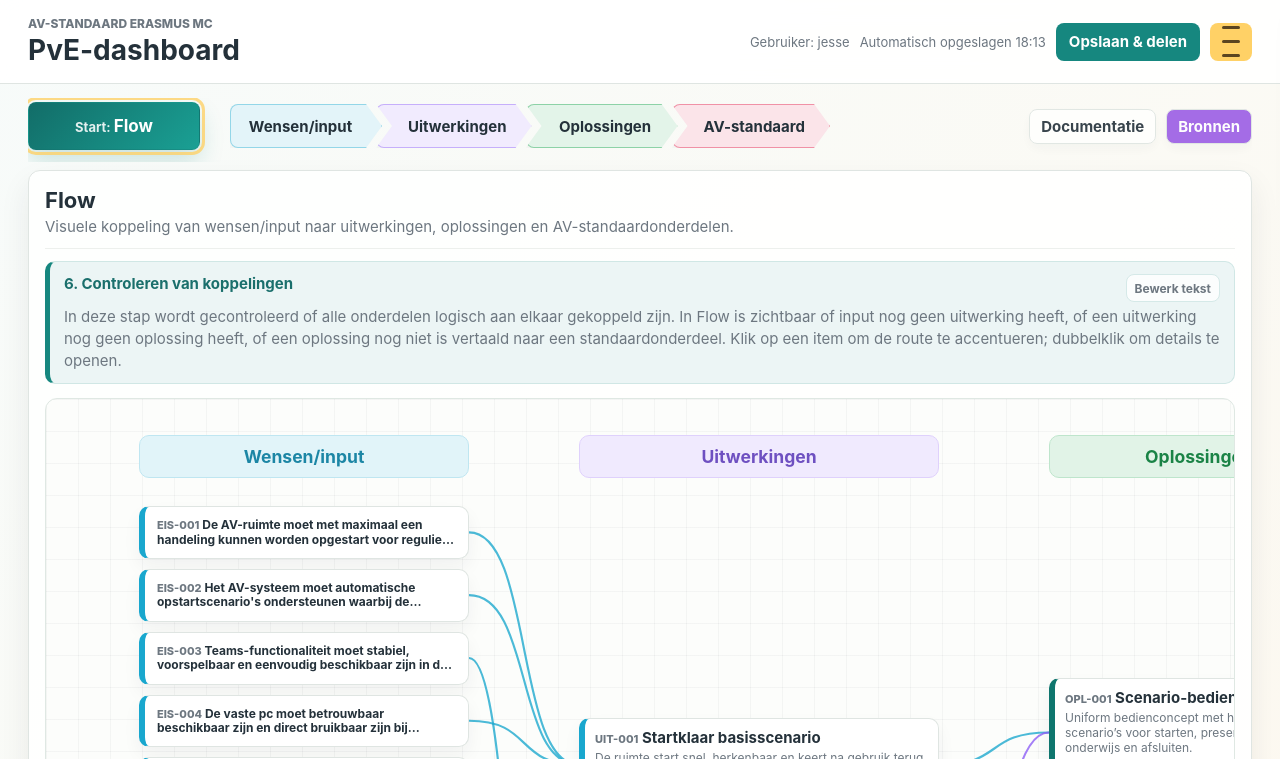
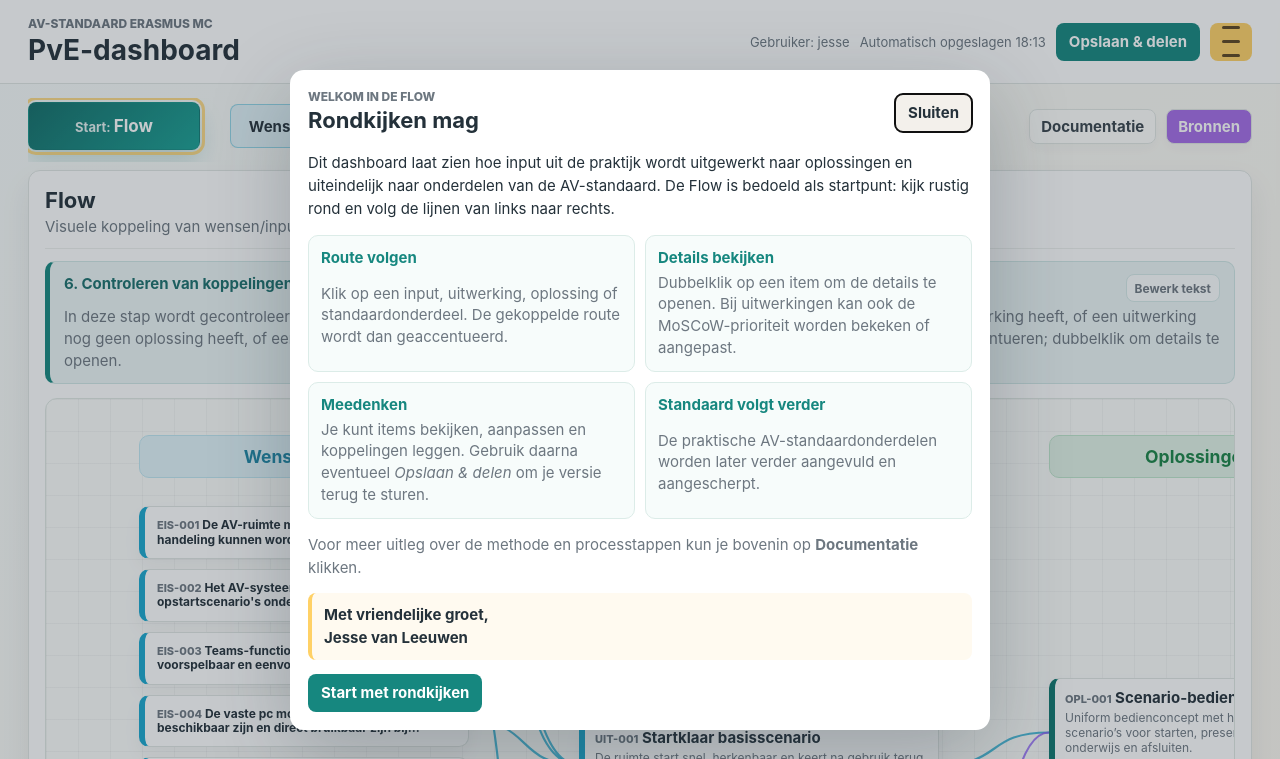
Before and after one commit to Leades-AVcore/av-standaard-erasmusmc, a plain HTML site: page index.html in a window 1280 px wide. Shown: the top 759 px of the page. Drawn offline with Linux system fonts and the light colour scheme.

Commit message:
Voeg introductiepop-up toe aan Flow

```diff
--- a/app.js
+++ b/app.js
@@ -1,5 +1,6 @@
 const STORAGE_KEY = "emc_av_pve_dashboard_online_clone_v1";
 const PREVIOUS_STORAGE_KEYS = [];
+const INTRO_STORAGE_KEY = "emc_av_pve_dashboard_online_intro_seen_v1";
 const WORKFILE_PATH = "pve_werkbestand_basis.json";
 const MARKDOWN_PATH = "../centrale_eisenlijst_pve.md";
 const APP_BASE_FILE_VERSION = "2026-05-18-wens-uitwerking-standaard";
@@ -201,6 +202,7 @@ async function init() {
   bindEvents();
   await loadState();
   renderAll();
+  window.setTimeout(showIntroIfNeeded, 250);
 }
 
 function cacheElements() {
@@ -212,7 +214,7 @@ function cacheElements() {
     "addWishBtn", "addRequirementBtn", "addInputBtn", "addPointBtn", "workflowSteps", "inputCards", "pointCards", "addOutcomeBtn", "outcomeCards", "addSolutionBtn", "solutionCards", "addStandardPartBtn", "standardPartCards", "flowChart", "analysisGrid",
     "editDialog", "editForm", "dialogTitle", "dialogFields", "deleteDialogBtn", "saveDialogBtn", "closeEditDialogBtn",
     "linkDialog", "linkForm", "linkRequirementLabel", "existingSolutionSelect", "newSolutionName", "newSolutionDescription", "saveLinkBtn", "closeLinkDialogBtn",
-    "actorDialog", "actorForm", "actorNameInput", "saveActorBtn", "toast"
+    "actorDialog", "actorForm", "actorNameInput", "saveActorBtn", "introDialog", "closeIntroDialogBtn", "startIntroDialogBtn", "toast"
   ].forEach((id) => {
     els[id] = document.getElementById(id);
   });
@@ -274,6 +276,8 @@ function bindEvents() {
     saveLink();
   });
   els.closeLinkDialogBtn.addEventListener("click", () => els.linkDialog.close());
+  if (els.closeIntroDialogBtn) els.closeIntroDialogBtn.addEventListener("click", closeIntroDialog);
+  if (els.startIntroDialogBtn) els.startIntroDialogBtn.addEventListener("click", closeIntroDialog);
 
   window.addEventListener("resize", () => {
     if (document.getElementById("flow").classList.contains("active")) updateFlowBoard();
@@ -296,7 +300,23 @@ function bindEvents() {
     autoSave(false);
     els.actorDialog.close();
     renderStats();
-  });
+    window.setTimeout(showIntroIfNeeded, 150);
+  });
+}
+
+function showIntroIfNeeded() {
+  if (!els.introDialog || localStorage.getItem(INTRO_STORAGE_KEY)) return;
+  if (els.actorDialog?.open || els.editDialog?.open || els.linkDialog?.open || els.introDialog.open) return;
+  try {
+    els.introDialog.showModal();
+  } catch {
+    localStorage.setItem(INTRO_STORAGE_KEY, new Date().toISOString());
+  }
+}
+
+function closeIntroDialog() {
+  localStorage.setItem(INTRO_STORAGE_KEY, new Date().toISOString());
+  if (els.introDialog?.open) els.introDialog.close();
 }
 
 async function loadState() {
--- a/index.html
+++ b/index.html
@@ -4,7 +4,7 @@
     <meta charset="utf-8">
     <meta name="viewport" content="width=device-width, initial-scale=1">
     <title>PvE-dashboard AV-standaard</title>
-    <link rel="stylesheet" href="styles.css?v=20260519-flow-start">
+    <link rel="stylesheet" href="styles.css?v=20260519-flow-intro">
   </head>
   <body>
     <header class="topbar">
@@ -219,6 +219,47 @@
       </form>
     </dialog>
 
+    <dialog id="introDialog" class="dialog intro-dialog">
+      <form method="dialog">
+        <div class="dialog-head">
+          <div>
+            <p class="eyebrow">Welkom in de Flow</p>
+            <h2>Rondkijken mag</h2>
+          </div>
+          <button id="closeIntroDialogBtn" class="ghost" type="button">Sluiten</button>
+        </div>
+        <p>
+          Dit dashboard laat zien hoe input uit de praktijk wordt uitgewerkt naar oplossingen en uiteindelijk naar onderdelen van de AV-standaard.
+          De Flow is bedoeld als startpunt: kijk rustig rond en volg de lijnen van links naar rechts.
+        </p>
+        <div class="intro-grid">
+          <article>
+            <strong>Route volgen</strong>
+            <span>Klik op een input, uitwerking, oplossing of standaardonderdeel. De gekoppelde route wordt dan geaccentueerd.</span>
+          </article>
+          <article>
+            <strong>Details bekijken</strong>
+            <span>Dubbelklik op een item om de details te openen. Bij uitwerkingen kan ook de MoSCoW-prioriteit worden bekeken of aangepast.</span>
+          </article>
+          <article>
+            <strong>Meedenken</strong>
+            <span>Je kunt items bekijken, aanpassen en koppelingen leggen. Gebruik daarna eventueel <em>Opslaan & delen</em> om je versie terug te sturen.</span>
+          </article>
+          <article>
+            <strong>Standaard volgt verder</strong>
+            <span>De praktische AV-standaardonderdelen worden later verder aangevuld en aangescherpt.</span>
+          </article>
+        </div>
+        <p class="muted">
+          Voor meer uitleg over de methode en processtappen kun je bovenin op <strong>Documentatie</strong> klikken.
+        </p>
+        <p class="intro-signature">Met vriendelijke groet,<br>Jesse van Leeuwen</p>
+        <div class="dialog-actions">
+          <button id="startIntroDialogBtn" value="default" type="submit">Start met rondkijken</button>
+        </div>
+      </form>
+    </dialog>
+
     <dialog id="linkDialog" class="dialog small">
       <form id="linkForm" method="dialog">
         <div class="dialog-head">
--- a/styles.css
+++ b/styles.css
@@ -1372,6 +1372,10 @@ textarea {
   width: min(540px, 94vw);
 }
 
+.dialog.intro-dialog {
+  width: min(700px, 94vw);
+}
+
 .dialog::backdrop {
   background: rgba(36, 49, 58, 0.26);
 }
@@ -1394,6 +1398,43 @@ textarea {
   display: grid;
   grid-template-columns: repeat(2, minmax(180px, 1fr));
   gap: 12px;
+}
+
+.intro-dialog p {
+  margin-bottom: 0;
+  line-height: 1.55;
+}
+
+.intro-grid {
+  display: grid;
+  grid-template-columns: repeat(2, minmax(210px, 1fr));
+  gap: 10px;
+}
+
+.intro-grid article {
+  display: grid;
+  gap: 5px;
+  padding: 12px;
+  border: 1px solid #dcece8;
+  border-radius: 10px;
+  background: #f7fcfb;
+}
+
+.intro-grid strong {
+  color: var(--mint-dark);
+}
+
+.intro-grid span {
+  color: var(--muted);
+  line-height: 1.45;
+}
+
+.intro-signature {
+  padding: 10px 12px;
+  border-left: 4px solid var(--yellow);
+  border-radius: 8px;
+  background: #fffaf0;
+  font-weight: 750;
 }
 
 .check-field {
@@ -1489,6 +1530,7 @@ textarea {
   .summary-grid,
   .filters,
   .dialog-fields,
+  .intro-grid,
   .workflow-principles,
   .workflow-later > div {
     grid-template-columns: 1fr;
```
